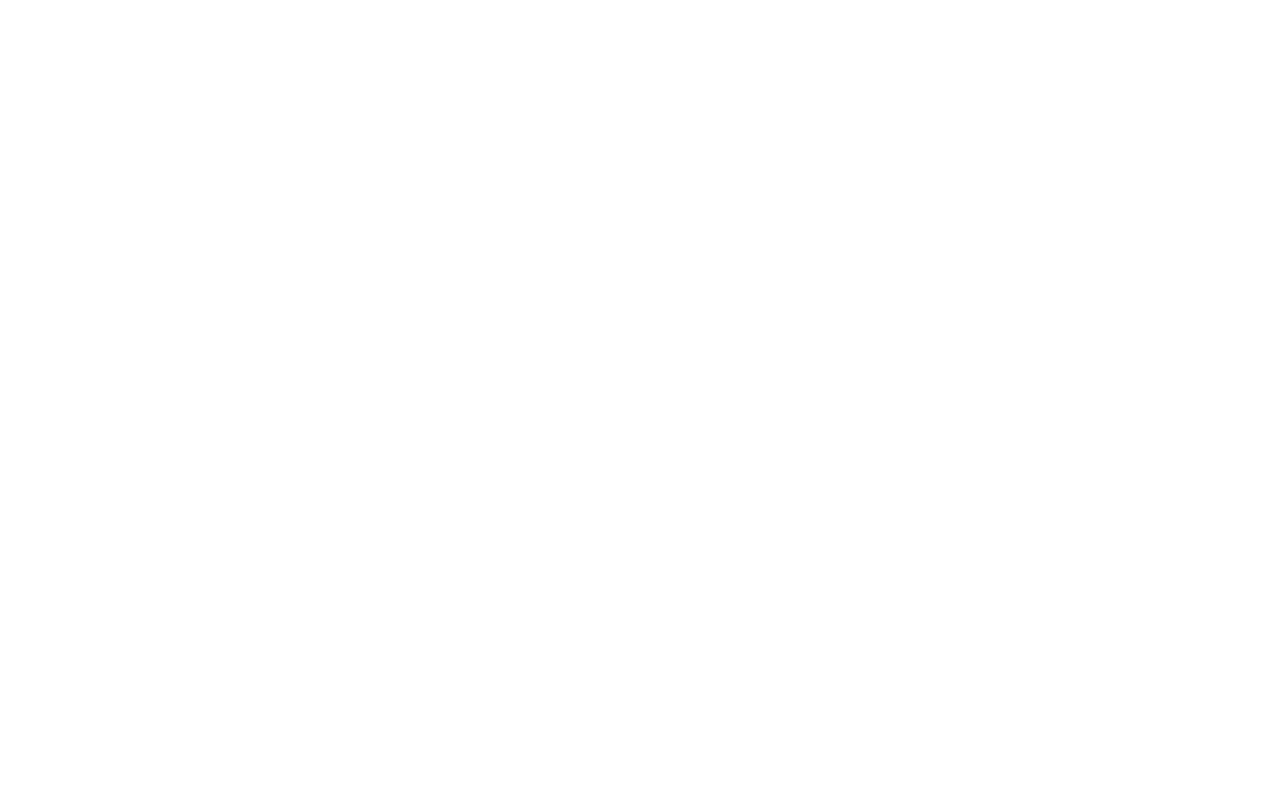
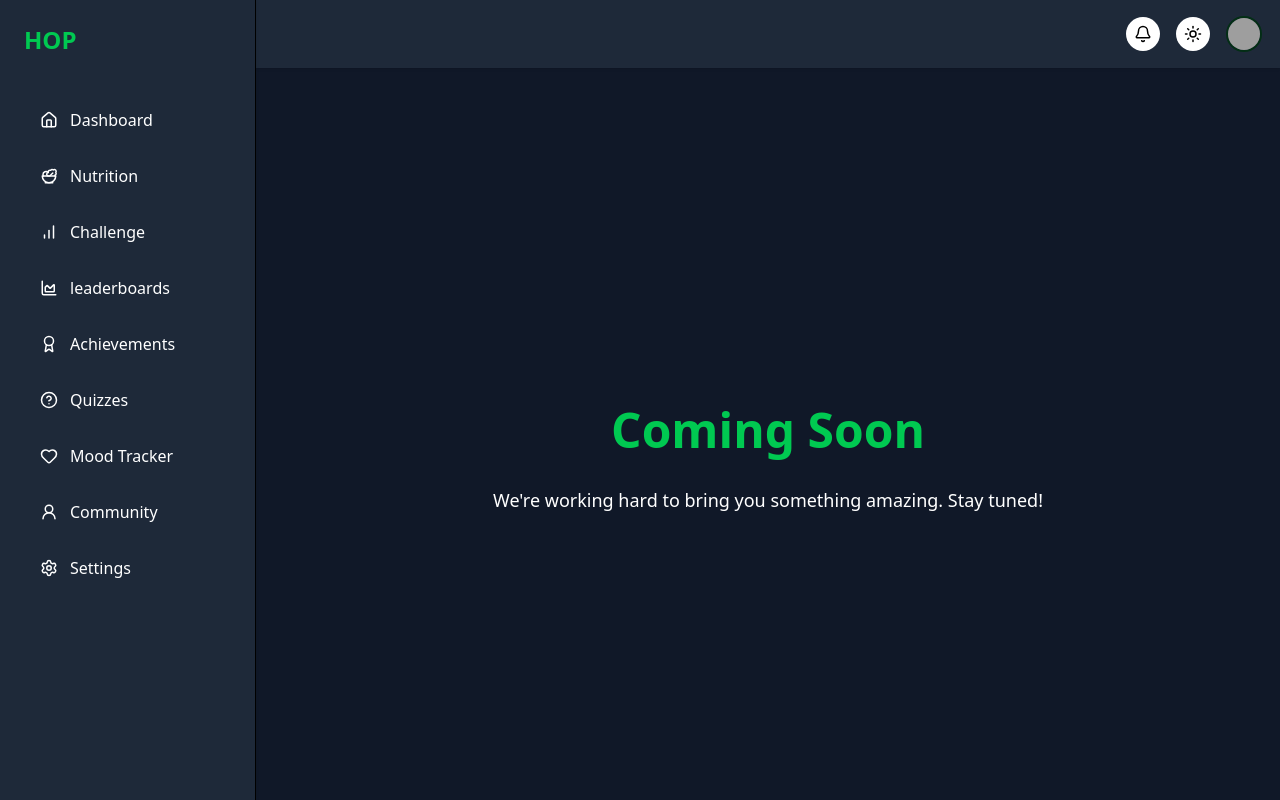
Before and after one commit to Olamilekan18/HOPwellness, a React (Vite) app in the folder frontend/: page /dashboard/quizzes in a window 1280 px wide. Before the commit this address had no page. Built offline with nearby package versions, Linux system fonts and the light colour scheme; grey boxes are pictures that could not be loaded.

Commit message:
updating my code

```diff
--- a/frontend/src/componet/dashboard/dashboardLayout.jsx
+++ b/frontend/src/componet/dashboard/dashboardLayout.jsx
@@ -28,8 +28,20 @@
       icon: <Home size={18} />,
       active: window.location.pathname === "/dashboard" ? "active" : "",
     },
-    { name: "Nutrition", link: "#", icon: <Salad size={18} /> },
-    { name: "Challenge", link: "#", icon: <BarChart size={18} /> },
+    {
+      name: "Nutrition",
+      link: "/dashboard/nutrition",
+      icon: <Salad size={18} />,
+      active:
+        window.location.pathname === "/dashboard/nutrition" ? "active" : "",
+    },
+    {
+      name: "Challenge",
+      link: "/dashboard/challenge",
+      icon: <BarChart size={18} />,
+      active:
+        window.location.pathname === "dashboard/challenge" ? "active" : "",
+    },
     { name: "leaderboards", link: "#", icon: <ChartAreaIcon size={18} /> },
     { name: "Achievements", link: "#", icon: <Award size={18} /> },
     { name: "Quizzes", link: "#", icon: <CircleQuestionMark size={18} /> },
--- /dev/null
+++ b/frontend/src/pages/dashboard/commingSoon.jsx
@@ -0,0 +1,14 @@
+import DashboardLayout from "../../componet/dashboard/dashboardLayout";
+
+export default function CommingSoon() {
+  return (
+    <DashboardLayout>
+      <div className="min-h-screen flex flex-col items-center justify-center">
+        <h1 className="text-5xl text-green-500 font-bold mb-8 ">Coming Soon</h1>
+        <p className="text-black dark:text-white text-lg mb-8">
+          We&apos;re working hard to bring you something amazing. Stay tuned!
+        </p>
+      </div>
+    </DashboardLayout>
+  );
+}
--- a/frontend/src/pages/dashboard/dashborad.jsx
+++ b/frontend/src/pages/dashboard/dashborad.jsx
@@ -5,7 +5,6 @@
   return (
     <DashboardLayout>
       <UserOverViewCard />
-
       <div className="max-w-6xl mx-auto p-6">
         <div className="grid grid-cols-1 sm:grid-cols-2 gap-6">
           <div className="bg-white p-6 rounded-lg shadow-lg border border-gray-200 dark:bg-gray-800 dark:border-gray-700">
--- a/frontend/src/route.jsx
+++ b/frontend/src/route.jsx
@@ -4,6 +4,7 @@
 import SignUp from "./pages/signUp";
 import Dashboard from "./pages/dashboard/dashborad";
 import DashboardSettings from "./pages/dashboard/settings";
+import CommingSoon from "./pages/dashboard/commingSoon";
 export default function Router() {
   return (
     <Routes>
@@ -12,7 +13,15 @@
       <Route path="/signup" element={<SignUp />} />
       <Route path="/dashboard">
         <Route index element={<Dashboard />} />
+        <Route path="nutrition" element={<CommingSoon />} />
+        <Route path="challenge" element={<CommingSoon />} />
+        <Route path="leaderboard" element={<CommingSoon />} />
+        <Route path="achivements" element={<CommingSoon />} />
+        <Route path="quizzes" element={<CommingSoon />} />
+        <Route path="moodtracker" element={<CommingSoon />} />
+        <Route path="community" element={<CommingSoon />} />
         <Route path="settings" element={<DashboardSettings />} />
+        <Route path="*" element={<CommingSoon />} />
       </Route>
     </Routes>
   );
```
